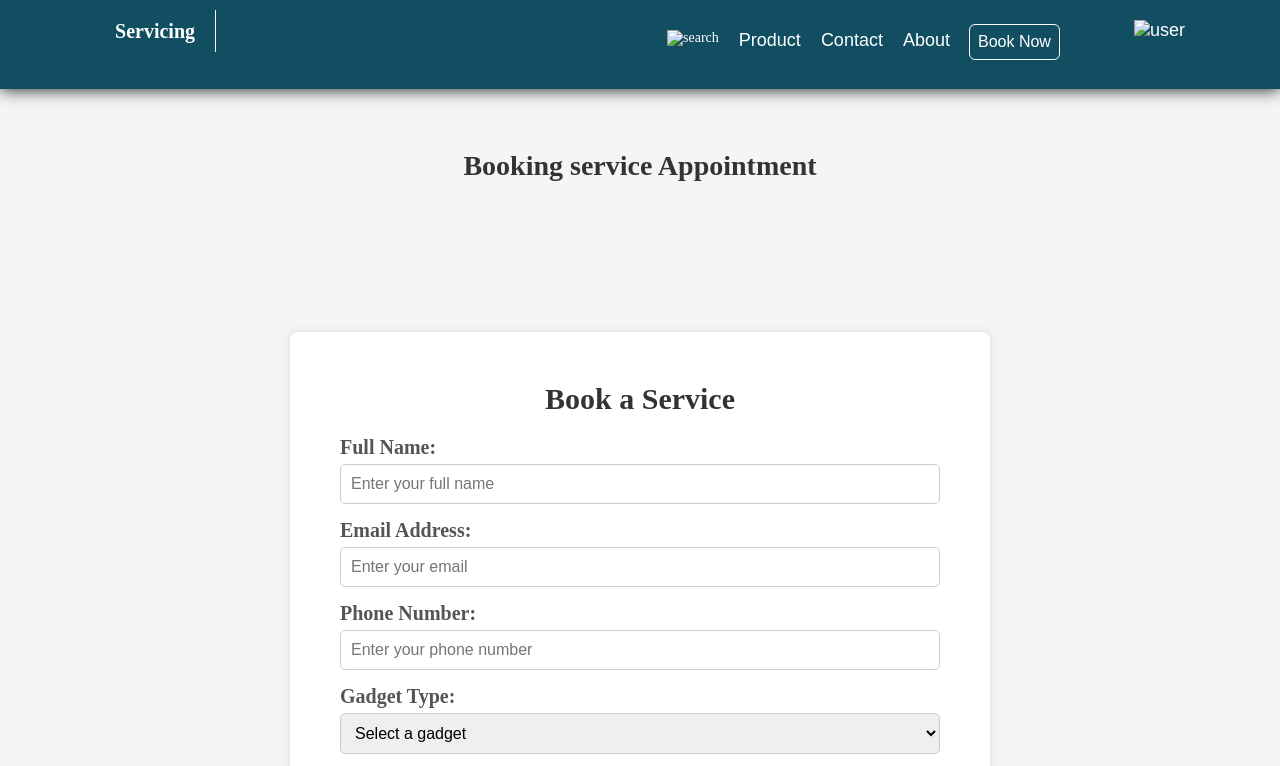
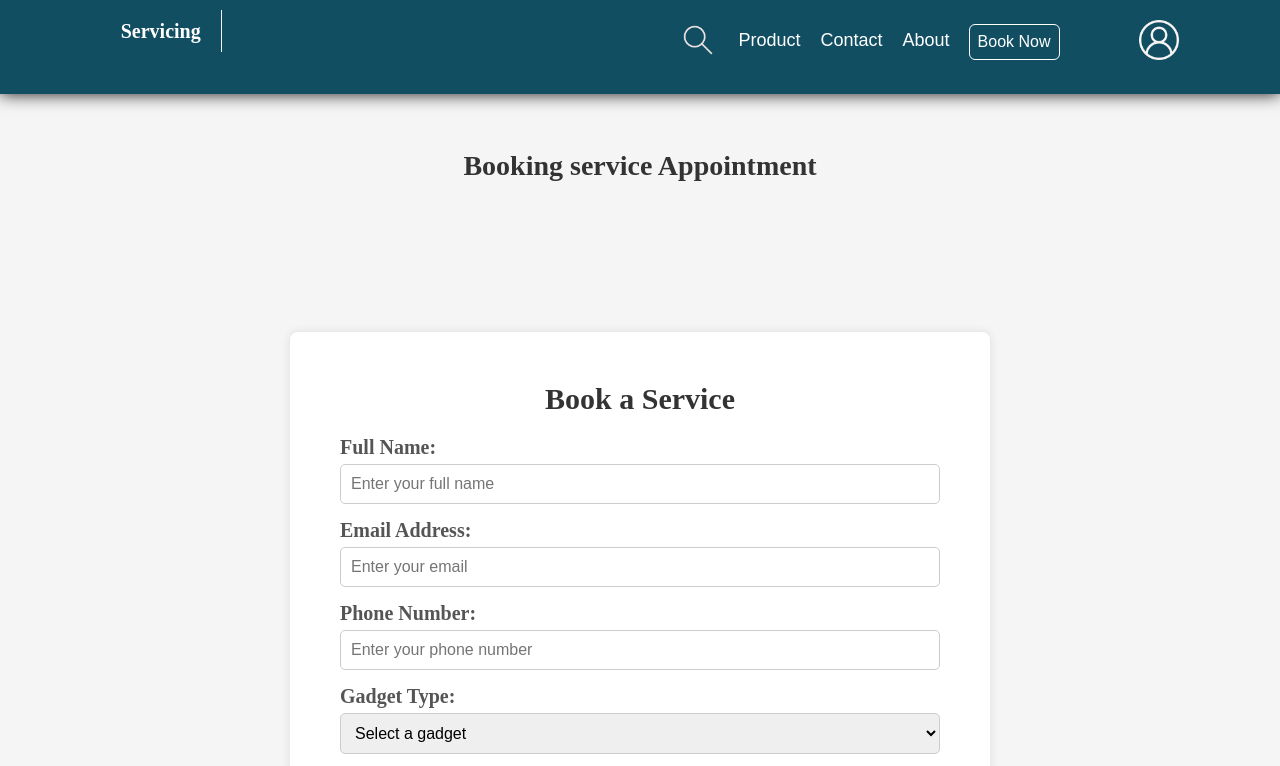
Before and after one commit to j-deku/gadgetservicing, a plain HTML site: page book.html in a window 1280 px wide. Shown: the top 766 px of the page. Drawn offline with Linux system fonts and the light colour scheme; the site is published under a folder, as on GitHub Pages, so addresses that start at the root find nothing.

Commit message:
Update book.html

```diff
--- a/book.html
+++ b/book.html
@@ -12,16 +12,16 @@
             <a href="index.html">Servicing</a>
         </div>
         <nav>
-            <img id="menu" class="menu" src="/assets/menu.png" alt="menu">
+            <img id="menu" class="menu" src="assets/menu.png" alt="menu">
             <ul id="navLinks">
                 <li><a href="book.html"><button type="button">Book Now</button></a></li>
                 <li><a href="about.html" target="_blank">About</a></li>
                 <li><a href="contact.html" target="_blank">Contact</a></li>
                 <li><a href="product.html" target="_blank">Product</a></li>
-                <li><img src="/assets/search (1).png" alt="search"></li>
+                <li><img src="assets/search (1).png" alt="search"></li>
             </ul>
         </nav>
-        <a href="user.html" target="_blank"><img src="/assets/user.png" alt="user"></a>
+        <a href="user.html" target="_blank"><img src="assets/user.png" alt="user"></a>
     </header>
     <h1>Booking service Appointment</h1>
 
```
